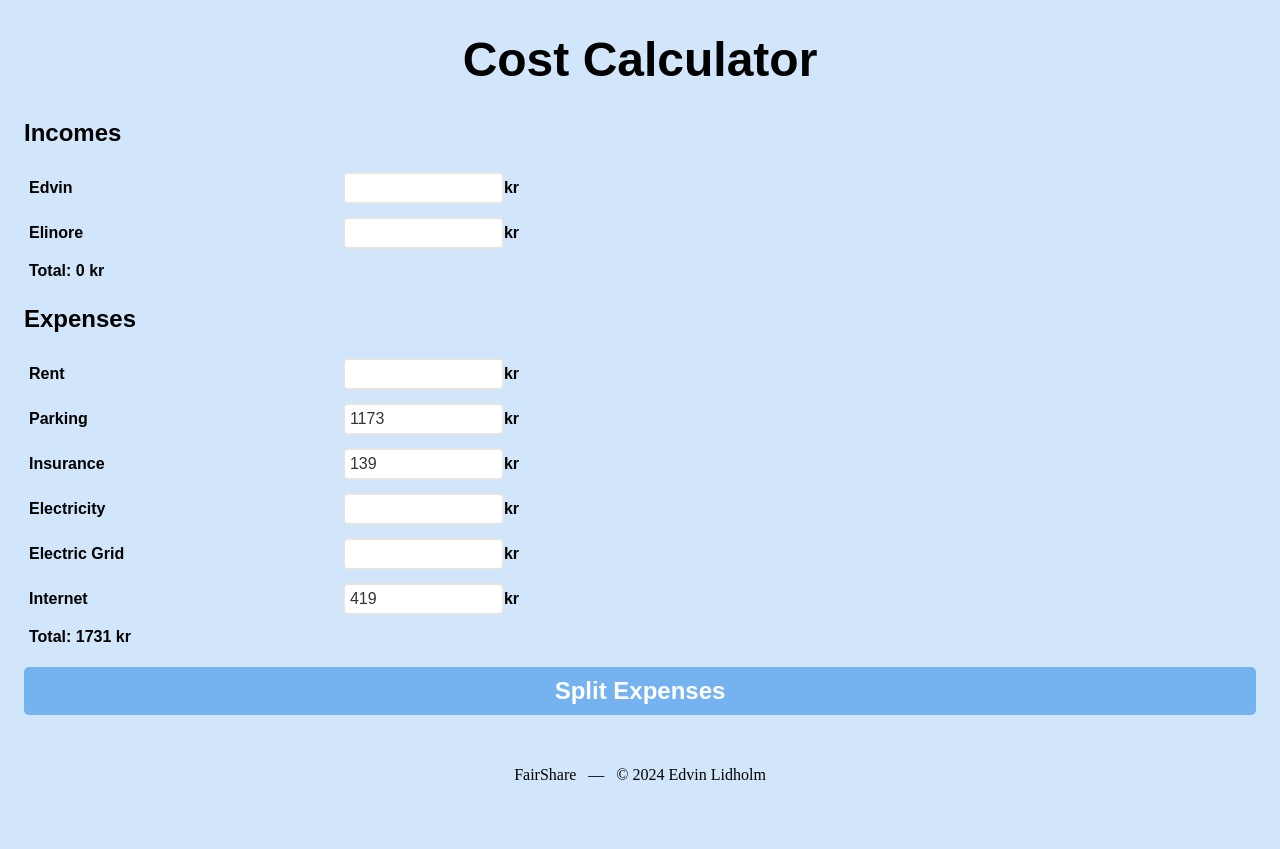
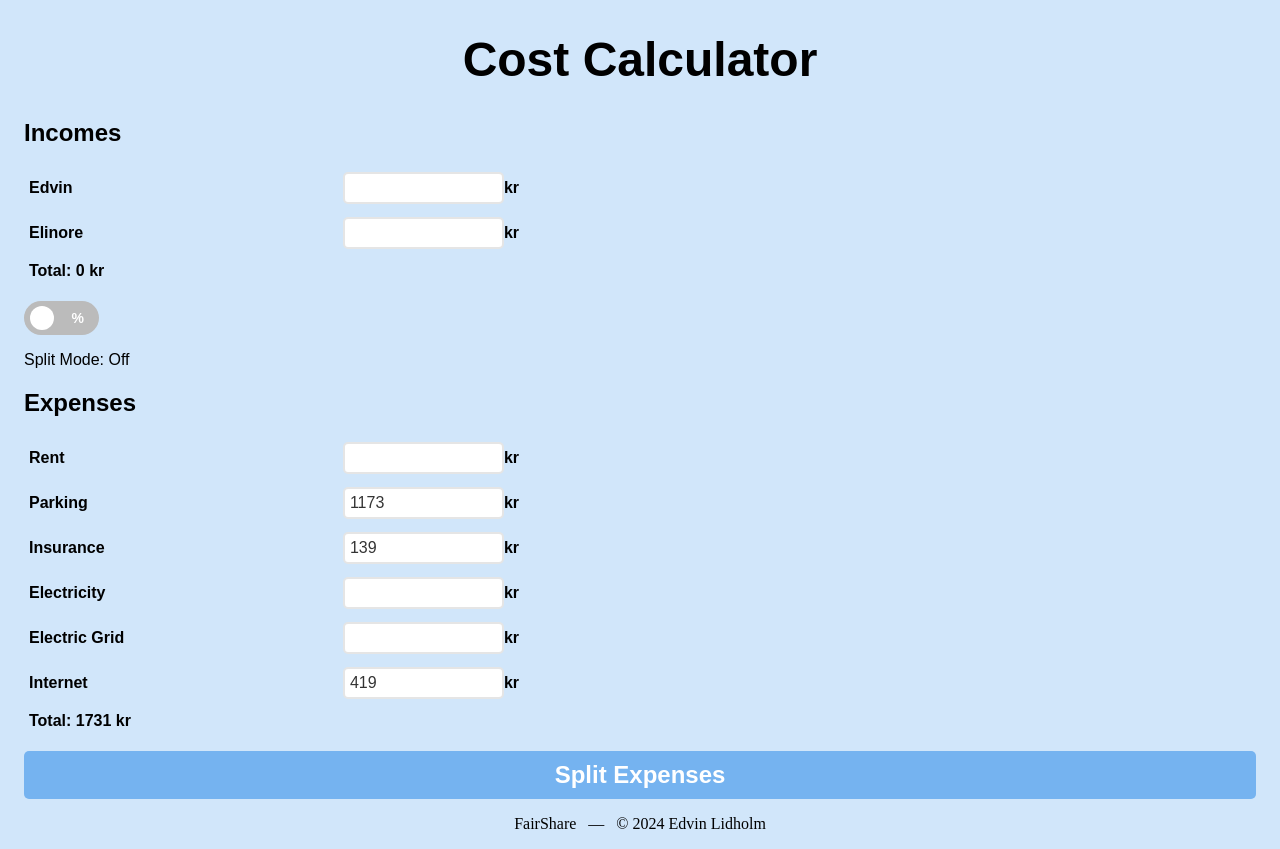
Before and after one commit to elidholm/fair-share, a React (Vite) app: page / in a window 1280 px wide. Before the commit the page ends 800 px from the top, so only its background shows below. Built offline with nearby package versions, Linux system fonts and the light colour scheme.

Commit message:
feat: Add option to split 50/50

```diff
--- a/package.json
+++ b/package.json
@@ -10,6 +10,7 @@
     "preview": "vite preview"
   },
   "dependencies": {
+    "prop-types": "^15.8.1",
     "react": "^18.3.1",
     "react-dom": "^18.3.1"
   },
@@ -23,6 +24,7 @@
     "eslint-plugin-react-hooks": "^5.0.0",
     "eslint-plugin-react-refresh": "^0.4.14",
     "globals": "^15.11.0",
+    "sass": "^1.80.6",
     "vite": "^5.4.10"
   }
 }
--- a/src/CostCalculator.jsx
+++ b/src/CostCalculator.jsx
@@ -1,4 +1,5 @@
-import { useState } from 'react';
+import React, { useState } from 'react';
+import ToggleSwitch from './ToggleSwitch.jsx';
 
 function CostCalculator() {
 
@@ -36,13 +37,19 @@ function CostCalculator() {
     setShowSplit(true);
   }
 
+  const [splitMode, setSplitMode] = useState(false);
+
+  const onSplitModeChange = (checked) => {
+    setSplitMode(checked);
+  }
+
   const totalIncome = incomes.reduce((sum, income) => sum + (parseFloat(income.amount) || 0), 0);
   const totalExpenses = expenses.reduce((sum, expense) => sum + (parseFloat(expense.amount) || 0), 0);
 
   const expenseShares = incomes.map(income => ({
     name: income.name,
-    share: ((income.amount / totalIncome) || 0).toFixed(2),
-    expense: ((income.amount / totalIncome) * totalExpenses).toFixed(2)
+    share: splitMode ? (0.5).toFixed(2) : ((income.amount / totalIncome) || 0).toFixed(2),
+    expense: splitMode ? (totalExpenses / 2).toFixed(2) : ((income.amount / totalIncome) * totalExpenses).toFixed(2)
   }));
 
   return(
@@ -65,6 +72,8 @@ function CostCalculator() {
         ))}
         <li>Total: {totalIncome} kr</li>
       </ul>
+      <ToggleSwitch id="split-mode" checked={splitMode} onChange={onSplitModeChange} />
+      <p>Split Mode: {splitMode ? 'On' : 'Off'}</p>
 
       <h2>Expenses</h2>
       <ul>
--- /dev/null
+++ b/src/ToggleSwitch.jsx
@@ -0,0 +1,66 @@
+import React from 'react';
+import PropTypes from 'prop-types';
+import './ToggleSwitch.scss';
+
+function ToggleSwitch({ id, name, checked, onChange, optionLabels, disabled }) {
+  function handleKeyPress(e) {
+    if (e.keyCode !== 32) return;
+
+    e.preventDefault();
+    onChange(!checked);
+  }
+  return (
+    <div className='toggle-switch'>
+      <input
+        type='checkbox'
+        name={name}
+        className='toggle-switch-checkbox'
+        id={id}
+        checked={checked}
+        onChange={e => onChange(e.target.checked)}
+        disabled={disabled}
+      />
+      {id ? (
+        <label
+          className='toggle-switch-label'
+          htmlFor={id}
+          tabIndex={disabled ? -1 : 1}
+          onKeyDown={e => handleKeyPress(e)}>
+            <span
+              className={
+                disabled
+                  ? 'toggle-switch-inner toggle-switch-disabled'
+                  : 'toggle-switch-inner'
+              }
+              data-yes={optionLabels[0]}
+              data-no={optionLabels[1]}
+              tabIndex={-1}
+            />
+            <span
+              className={
+                disabled
+                  ? 'toggle-switch-switch toggle-switch-disabled'
+                  : 'toggle-switch-switch'
+              }
+              tabIndex={-1}
+            />
+        </label>
+      ) : null}
+    </div>
+  );
+}
+
+ToggleSwitch.defaultProps = {
+  optionLabels: ['50/50', '%'],
+};
+
+ToggleSwitch.propTypes = {
+  id: PropTypes.string.isRequired,
+  checked: PropTypes.bool.isRequired,
+  onChange: PropTypes.func.isRequired,
+  name: PropTypes.string,
+  optionLabels: PropTypes.array,
+  disabled: PropTypes.bool,
+};
+
+export default ToggleSwitch;
--- /dev/null
+++ b/src/ToggleSwitch.scss
@@ -0,0 +1,102 @@
+// Colors
+$label-colour: #bbb;
+$disabled-colour: #ddd;
+$toggle-colour: #f90;
+$focus-color: #ff0;
+$white: #fff;
+
+
+.toggle-switch {
+  position: relative;
+  width: 75px;
+  display: inline-block;
+  vertical-align: middle;
+  user-select: none;
+  -webkit-user-select: none;
+  -moz-user-select: none;
+  -ms-user-select: none;
+  text-align: left;
+  &-checkbox {
+    display: none;
+  }
+  &-label {
+    display: block;
+    overflow: hidden;
+    cursor: pointer;
+    border: 0 solid $label-colour;
+    border-radius: 20px;
+    margin: 0;
+    &:focus {
+      outline: none;
+      > span {
+        box-shadow: 0 0 2px 5px $focus-color
+      }
+    }
+    > span:focus {
+      outline: none;
+    }
+  }
+  &-inner {
+    display: block;
+    width: 200%;
+    margin-left: -100%;
+    transition: margin 0.3s ease-in 0s;
+    &:before,
+    &:after {
+      display: block;
+      float: left;
+      width: 50%;
+      height: 34px;
+      padding: 0;
+      line-height: 34px;
+      font-size: 14px;
+      color: white;
+      font-weight: bold;
+      box-sizing: border-box;
+    }
+    &:before {
+      content: attr(data-yes);
+      text-transform: uppercase;
+      padding-left: 10px;
+      background-color: $toggle-colour;
+      color: $white;
+    }
+  }
+  &-disbled {
+    background-color: $disabled-colour;
+    cursor: not-allowed;
+    &:before {
+      background-color: $disabled-colour;
+      cursor: not-allowed;
+    }
+  }
+  &-inner:after {
+    content: attr(data-no);
+    text-transform: uppercase;
+    padding-right: 15px;
+    background-color: $label-colour;
+    color: $white;
+    text-align: right;
+  }
+  &-switch {
+    display: block;
+    width: 24px;
+    margin: 5px;
+    background: $white;
+    position: absolute;
+    top: 0;
+    bottom: 0;
+    right: 40px;
+    border: 0 solid $label-colour;
+    border-radius: 20px;
+    transition: all 0.3s ease-in 0s;
+  }
+  &-checkbox:checked + &-label {
+    .toggle-switch-inner {
+      margin-left: 0;
+    }
+    .toggle-switch-switch {
+      right: 0px;
+    }
+  }
+}
--- a/vite.config.js
+++ b/vite.config.js
@@ -9,4 +9,11 @@ export default defineConfig({
     strictPort: true,
     host: true,
   },
+  css: {
+    preprocessorOptions: {
+      scss: {
+        api: 'modern-compiler'
+      }
+    }
+  },
 });
```
Also changed, not shown: 1 other file (tests, documents, lock files or other folders).
